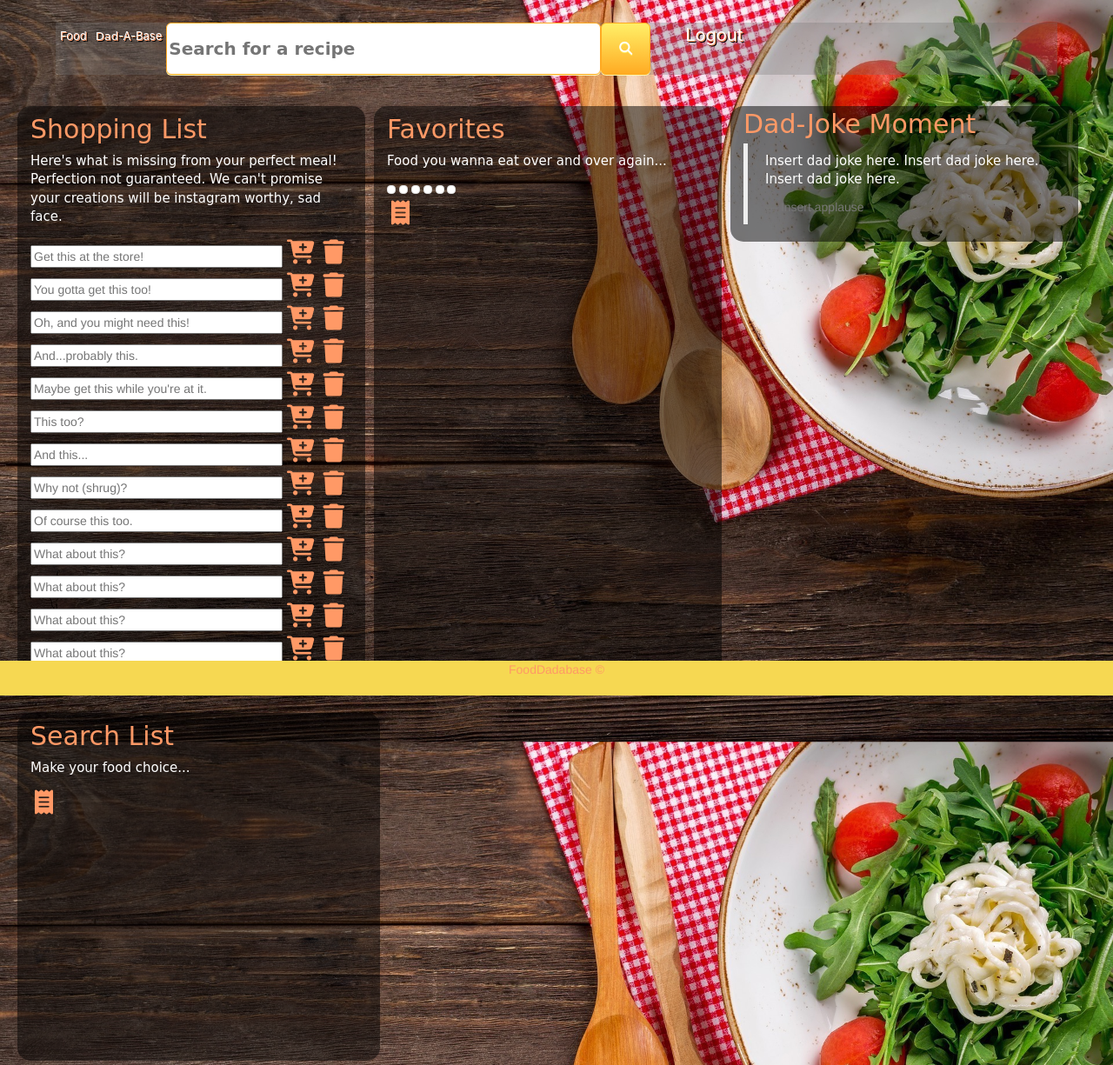
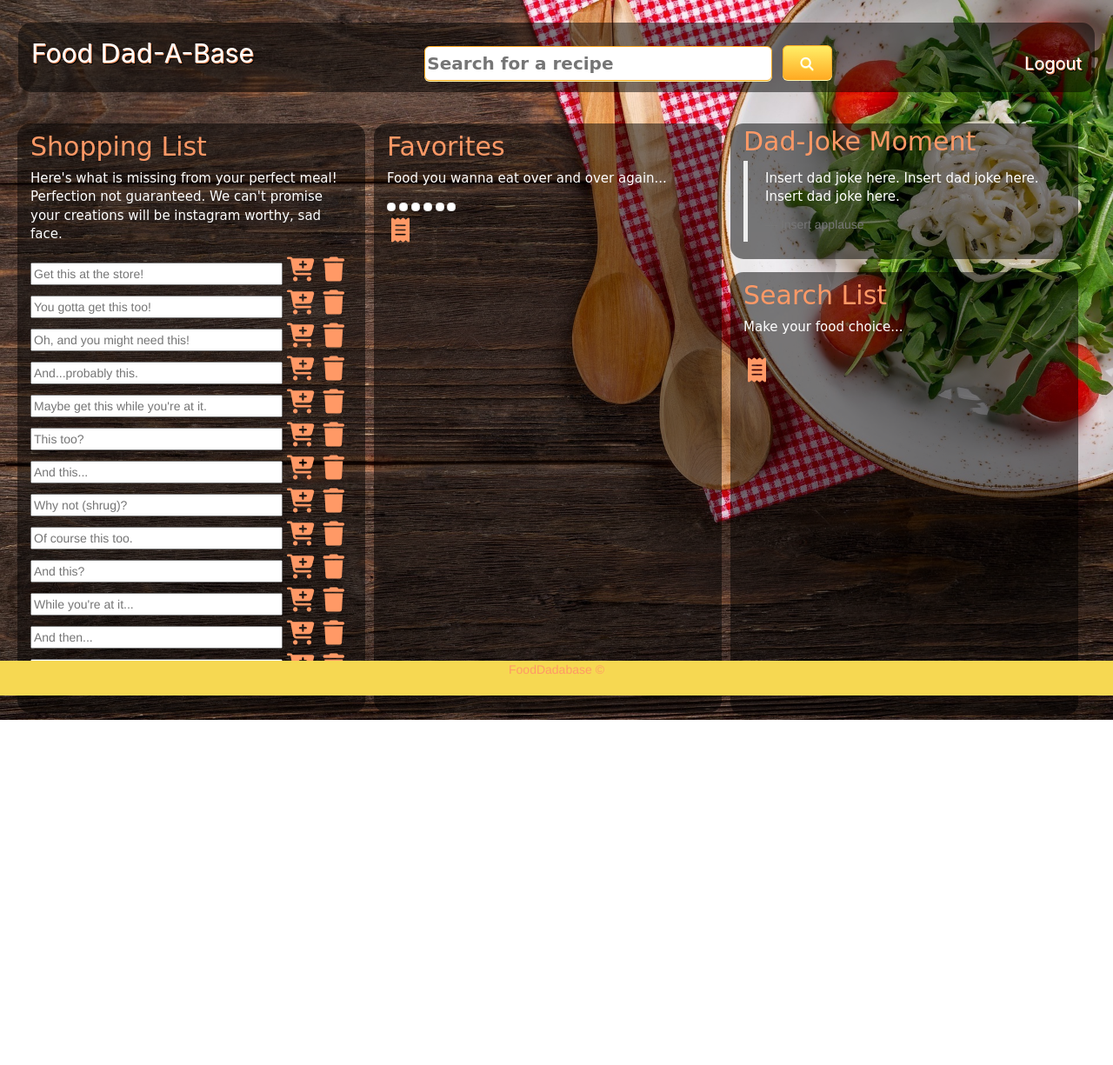
Before and after one commit to goantonioUW/food-dadabase, a Node server app: page /members in a window 1280 px wide. Shown: the whole page at 87% size. After the commit the page ends 828 px from the top, so only its background shows below. Run offline with Node 20, Linux system fonts and the light colour scheme; the visitor is signed in with stand-in values (Sample User, id 1); data that the repository does not hold is empty; some libraries are stand-ins or nearby versions; some web fonts are replaced.

Commit message:
Styling/layout changes to card cluster, nav bar, search card.

```diff
--- a/public/js/views/index.handlebars
+++ b/public/js/views/index.handlebars
@@ -7,7 +7,7 @@
 
 {{>favShopSign}}
 
-{{>searchResults}}
+{{!-- {{>searchResults}} --}}
 
 {{!-- Dad jokes api inputs --}}
 
--- a/public/js/views/partials/favShopSign.handlebars
+++ b/public/js/views/partials/favShopSign.handlebars
@@ -1,4 +1,3 @@
-
 <div class="card-cluster col-sm-12 col-xs-12 col-md-12">
     <div class="card col-sm-4 col-xs-8 col-md-3" style="min-width: 40rem; min-height: 67.75rem;">
         {{!-- <img src="..." class="card-img-top" alt="..."> --}}
@@ -20,118 +19,94 @@
         <div class="listCluster" style="margin-bottom: 15px;">
 
             <div class="input-group">
-                <input type="text" id="saved-item-1" class="groceryItem" data-item="1" placeholder="Get this at the store!" style="min-width: 29rem;"
+                <input type="text" id="saved-item-1" class="groceryItem" data-item="1"
+                    placeholder="Get this at the store!" style="min-width: 29rem;"
                     aria-label="Grocery input field with save and delete buttons">
-                {{!-- <button class="card-link fas fa-cart-plus fa-2x" type="button"></button>
-                <button class="card-link fas fa-trash fa-2x" type="button"></button> --}}
                 <a href="#" class="card-link saveToShopList fas fa-cart-plus fa-2x"></a>
                 <a href="#" class="card-link deleteFromShopList fas fa-trash fa-2x"></a>
             </div>
             <div class="input-group">
-                <input type="text" id="saved-item-2" class="groceryItem" data-item="2" placeholder="You gotta get this too!" style="min-width: 29rem;"
+                <input type="text" id="saved-item-2" class="groceryItem" data-item="2"
+                    placeholder="You gotta get this too!" style="min-width: 29rem;"
                     aria-label="Grocery input field with save and delete buttons">
-                {{!-- <button class="card-link fas fa-cart-plus fa-2x" type="button"></button>
-                <button class="card-link fas fa-trash fa-2x" type="button"></button> --}}
                 <a href="#" class="card-link saveToShopList fas fa-cart-plus fa-2x"></a>
                 <a href="#" class="card-link deleteFromShopList fas fa-trash fa-2x"></a>
             </div>
             <div class="input-group">
-                <input type="text" id="saved-item-3" class="groceryItem" data-item="3" placeholder="Oh, and you might need this!"
-                    style="min-width: 29rem;" aria-label="Grocery input field with save and delete buttons">
-                {{!-- <button class="card-link fas fa-cart-plus fa-2x" type="button"></button>
-                <button class="card-link fas fa-trash fa-2x" type="button"></button> --}}
+                <input type="text" id="saved-item-3" class="groceryItem" data-item="3"
+                    placeholder="Oh, and you might need this!" style="min-width: 29rem;"
+                    aria-label="Grocery input field with save and delete buttons">
                 <a href="#" class="card-link saveToShopList fas fa-cart-plus fa-2x"></a>
                 <a href="#" class="card-link deleteFromShopList fas fa-trash fa-2x"></a>
             </div>
             <div class="input-group">
-                <input type="text" id="saved-item-4" class="groceryItem" data-item="4" placeholder="And...probably this." style="min-width: 29rem;"
+                <input type="text" id="saved-item-4" class="groceryItem" data-item="4"
+                    placeholder="And...probably this." style="min-width: 29rem;"
                     aria-label="Grocery input field with save and delete buttons">
-                {{!-- <button class="card-link fas fa-cart-plus fa-2x" type="button"></button>
-                <button class="card-link fas fa-trash fa-2x" type="button"></button> --}}
                 <a href="#" class="card-link saveToShopList fas fa-cart-plus fa-2x"></a>
                 <a href="#" class="card-link deleteFromShopList fas fa-trash fa-2x"></a>
             </div>
             <div class="input-group">
-                <input type="text" id="saved-item-5" class="groceryItem" data-item="5" placeholder="Maybe get this while you're at it."
-                    style="min-width: 29rem;" aria-label="Grocery input field with save and delete buttons">
-                {{!-- <button class="card-link fas fa-cart-plus fa-2x" type="button"></button>
-                <button class="card-link fas fa-trash fa-2x" type="button"></button> --}}
+                <input type="text" id="saved-item-5" class="groceryItem" data-item="5"
+                    placeholder="Maybe get this while you're at it." style="min-width: 29rem;"
+                    aria-label="Grocery input field with save and delete buttons">
                 <a href="#" class="card-link saveToShopList fas fa-cart-plus fa-2x"></a>
                 <a href="#" class="card-link deleteFromShopList fas fa-trash fa-2x"></a>
             </div>
             <div class="input-group">
-                <input type="text" id="saved-item-6" class="groceryItem" data-item="6" placeholder="This too?" style="min-width: 29rem;"
-                    aria-label="Grocery input field with save and delete buttons">
-                {{!-- <button class="card-link fas fa-cart-plus fa-2x" type="button"></button>
-                <button class="card-link fas fa-trash fa-2x" type="button"></button> --}}
+                <input type="text" id="saved-item-6" class="groceryItem" data-item="6" placeholder="This too?"
+                    style="min-width: 29rem;" aria-label="Grocery input field with save and delete buttons">
                 <a href="#" class="card-link saveToShopList fas fa-cart-plus fa-2x"></a>
                 <a href="#" class="card-link deleteFromShopList fas fa-trash fa-2x"></a>
             </div>
             <div class="input-group">
-                <input type="text" id="saved-item-7" class="groceryItem" data-item="7" placeholder="And this..." style="min-width: 29rem;"
-                    aria-label="Grocery input field with save and delete buttons">
-                {{!-- <button class="card-link fas fa-cart-plus fa-2x" type="button"></button>
-                <button class="card-link fas fa-trash fa-2x" type="button"></button> --}}
+                <input type="text" id="saved-item-7" class="groceryItem" data-item="7" placeholder="And this..."
+                    style="min-width: 29rem;" aria-label="Grocery input field with save and delete buttons">
                 <a href="#" class="card-link saveToShopList fas fa-cart-plus fa-2x"></a>
                 <a href="#" class="card-link deleteFromShopList fas fa-trash fa-2x"></a>
             </div>
             <div class="input-group">
-                <input type="text" id="saved-item-8" class="groceryItem" data-item="8" placeholder="Why not (shrug)?" style="min-width: 29rem;"
-                    aria-label="Grocery input field with save and delete buttons">
-                {{!-- <button class="card-link fas fa-cart-plus fa-2x" type="button"></button>
-                <button class="card-link fas fa-trash fa-2x" type="button"></button> --}}
+                <input type="text" id="saved-item-8" class="groceryItem" data-item="8" placeholder="Why not (shrug)?"
+                    style="min-width: 29rem;" aria-label="Grocery input field with save and delete buttons">
                 <a href="#" class="card-link saveToShopList fas fa-cart-plus fa-2x"></a>
                 <a href="#" class="card-link deleteFromShopList fas fa-trash fa-2x"></a>
             </div>
             <div class="input-group">
-                <input type="text" id="saved-item-9" class="groceryItem" data-item="9" placeholder="Of course this too." style="min-width: 29rem;"
-                    aria-label="Grocery input field with save and delete buttons">
-                {{!-- <button class="card-link fas fa-cart-plus fa-2x" type="button"></button>
-                <button class="card-link fas fa-trash fa-2x" type="button"></button> --}}
+                <input type="text" id="saved-item-9" class="groceryItem" data-item="9" placeholder="Of course this too."
+                    style="min-width: 29rem;" aria-label="Grocery input field with save and delete buttons">
                 <a href="#" class="card-link saveToShopList fas fa-cart-plus fa-2x"></a>
                 <a href="#" class="card-link deleteFromShopList fas fa-trash fa-2x"></a>
             </div>
             <div class="input-group">
-                <input type="text" id="saved-item-10" class="groceryItem" data-item="10" placeholder="What about this?" style="min-width: 29rem;"
-                    aria-label="Grocery input field with save and delete buttons">
-                {{!-- <button class="card-link fas fa-cart-plus fa-2x" type="button"></button>
-                <button class="card-link fas fa-trash fa-2x" type="button"></button> --}}
+                <input type="text" id="saved-item-10" class="groceryItem" data-item="10" placeholder="And this?"
+                    style="min-width: 29rem;" aria-label="Grocery input field with save and delete buttons">
                 <a href="#" class="card-link saveToShopList fas fa-cart-plus fa-2x"></a>
                 <a href="#" class="card-link deleteFromShopList fas fa-trash fa-2x"></a>
             </div>
             <div class="input-group">
-                <input type="text" id="saved-item-11" class="groceryItem" data-item="11" placeholder="What about this?" style="min-width: 29rem;"
+                <input type="text" id="saved-item-11" class="groceryItem" data-item="11"
+                    placeholder="While you're at it..." style="min-width: 29rem;"
                     aria-label="Grocery input field with save and delete buttons">
-                {{!-- <button class="card-link fas fa-cart-plus fa-2x" type="button"></button>
-                <button class="card-link fas fa-trash fa-2x" type="button"></button> --}}
                 <a href="#" class="card-link saveToShopList fas fa-cart-plus fa-2x"></a>
                 <a href="#" class="card-link deleteFromShopList fas fa-trash fa-2x"></a>
             </div>
             <div class="input-group">
-                <input type="text" id="saved-item-12" class="groceryItem" data-item="12" placeholder="What about this?" style="min-width: 29rem;"
-                    aria-label="Grocery input field with save and delete buttons">
-                {{!-- <button class="card-link fas fa-cart-plus fa-2x" type="button"></button>
-                <button class="card-link fas fa-trash fa-2x" type="button"></button> --}}
+                <input type="text" id="saved-item-12" class="groceryItem" data-item="12" placeholder="And then..."
+                    style="min-width: 29rem;" aria-label="Grocery input field with save and delete buttons">
                 <a href="#" class="card-link saveToShopList fas fa-cart-plus fa-2x"></a>
                 <a href="#" class="card-link deleteFromShopList fas fa-trash fa-2x"></a>
             </div>
             <div class="input-group">
-                <input type="text" id="saved-item-13" class="groceryItem" data-item="13" placeholder="What about this?" style="min-width: 29rem;"
-                    aria-label="Grocery input field with save and delete buttons">
-                {{!-- <button class="card-link fas fa-cart-plus fa-2x" type="button"></button>
-                <button class="card-link fas fa-trash fa-2x" type="button"></button> --}}
+                <input type="text" id="saved-item-13" class="groceryItem" data-item="13" placeholder="I mean..."
+                    style="min-width: 29rem;" aria-label="Grocery input field with save and delete buttons">
                 <a href="#" class="card-link saveToShopList fas fa-cart-plus fa-2x"></a>
                 <a href="#" class="card-link deleteFromShopList fas fa-trash fa-2x"></a>
             </div>
-            {{!-- <div class="card-body">
-                <a href="#" class="card-link fas fa-cart-plus fa-2x"></a>
-                <a href="#" class="card-link fas fa-trash fa-2x"></a>
-            </div> --}}
+
         </div>
     </div>
 
     <div class="card col-sm-4 col-xs-8 col-md-3" style="min-width: 40rem; min-height: 67.75rem;">
-        {{!-- <img src="..." class="card-img-top" alt="..."> --}}
         <div class="card-body">
             <h5 class="card-title">Favorites</h5>
             <p class="card-text">Food you wanna eat over and over again...</p>
@@ -162,5 +137,22 @@
         </div>
     </div>
 
+    <div class="card card-cluster col-sm-4 col-xs-8 col-md-3" style="min-width: 40rem; height: 51rem; overflow:auto;">
+        <div class="card-body">
+            <div class="card-body">
+                <h5 class="card-title">Search List</h5>
+                <p class="card-text">Make your food choice...</p>
+            </div>
+        </div>
+        <div class="card-body">
+            <div style="overflow: auto;">
+                <ul id="recipe-name"></ul>
+            </div>
+        </div>
+        <div class="card-body">
+            <a href="#" class="card-link fas fa-receipt fa-2x"></a>
+        </div>
+    </div>
+
 
 </div>
--- a/public/js/views/partials/nav.handlebars
+++ b/public/js/views/partials/nav.handlebars
@@ -1,11 +1,12 @@
 <nav class="navbar">
   <div class="navContainer">
-    <p class="navbar-brand">Food </p>
-    <p class="navbar-brand"><span id="dadSpan">Dad</span>-A-Base</p> </p>
-
+    <p class="navbar-brand">Food <span id="dadSpan">Dad</span>-A-Base</p>
+    {{!-- <p class="navbar-brand"><span id="dadSpan">Dad</span>-A-Base</p>
+    </p> --}}
+    <div class="searchBarContainer">
       <input class="searchBar" type="search" placeholder="Search for a recipe" aria-label="Search">
-
       <button class="searchBtn btn-outline-success"><i class="fas fa-search fa-xs"></i></button>
+    </div>
 
     <ul class="navbar-nav me-auto mb-2 mb-lg-0">
       <li class="nav-item">
--- a/public/js/views/partials/searchResults.handlebars
+++ b/public/js/views/partials/searchResults.handlebars
@@ -1,6 +1,7 @@
-<div class="card-cluster col-sm-12 col-xs-12 col-md-12">
+{{!-- <div class="card-cluster col-sm-12 col-xs-12 col-md-12">
+</div> --}}
 
-    <div class="card col-sm-4 col-xs-8" style="min-width: 40rem; min-height: 40rem;">
+    {{!-- <div class="card card-cluster col-sm-4 col-xs-8 col-md-2" style="min-width: 40rem; min-height: 40rem;">
         {{!-- <img src="..." class="card-img-top" alt="..."> --}}
         <div class="card-body">
             <h5 class="card-title">Search List</h5>
@@ -12,5 +13,4 @@
         <div class="card-body">
             <a href="#" class="card-link fas fa-receipt fa-2x"></a>
         </div>
-    </div>
-</div>
+    </div> --}}
--- a/public/stylesheets/style.css
+++ b/public/stylesheets/style.css
@@ -36,25 +36,39 @@ h2 {
   font-family: -apple-system, BlinkMacSystemFont, "Segoe UI", Roboto, Oxygen,
   Ubuntu, Cantarell, "Open Sans", "Helvetica Neue", sans-serif;
   flex-direction: row;
-  padding: 5px;
-  margin-bottom: 10px;
-  font-size: 1.3rem;
+  /* padding: 5px;
+  margin-bottom: 10px; */
+  font-size: 3rem;
+
 }
 
 .nav-item {
   list-style-type: none;
   color: white;
+  align-items: center;
 }
+
+/* .navbar-nav {
+  align-items: center;
+} */
 
 .navContainer {
   font-family: -apple-system, BlinkMacSystemFont, "Segoe UI", Roboto, Oxygen,
     Ubuntu, Cantarell, "Open Sans", "Helvetica Neue", sans-serif;
-  font-size: 2rem;
-  background: #74747450;
+  font-size: 4rem;
+  background: #00000080;
   display: flex;
   text-shadow: #ff9966 1px 1px 0px, #000000 2px 2px 0px;
   margin: auto;
-  width: 90vw;
+  margin-left: 20px;
+  margin-right: 20px;
+  min-height: 8rem;
+  border-radius: 1.5rem;
+  align-items: center;
+  justify-content: space-between;
+
+
+  /* width: 90vw; */
 }
 
 .searchBtn
@@ -66,13 +80,14 @@ h2 {
 	background-color:#ffec64;
 	border-radius:6px;
 	border:1px solid #ffaa22;
-	display:inline-block;
+	/* display:inline-block; */
 	font-family:Arial;
 	font-size:20px;
 	font-weight:bold;
 	padding:6px 20px;
   text-shadow:0px 1px 0px #ffee66;
   color: white;
+  height: 4rem;
 }
 
 .searchBar {
@@ -81,10 +96,15 @@ h2 {
 	box-shadow: 0px 1px 0px 0px #fff6af;
 	border-radius:6px;
 	border:1px solid #ffaa22;
-	display:inline-block;
+	/* display:inline-block; */
 	font-size:20px;
   font-weight:bold;
-  width: 500px;
+  width: 400px;
+  height: 4rem;
+}
+
+.searchBarContainer {
+  display: inline-block;
 }
 
 .logoutBtn {
@@ -92,6 +112,7 @@ h2 {
   Ubuntu, Cantarell, "Open Sans", "Helvetica Neue", sans-serif;
   font-size: 2rem;
   color: white;
+  padding-right: 15px;
 }
 
 .loginBtn:hover {
@@ -160,6 +181,7 @@ li {
   color: black;
 }
 
+
 .footer {
   color: #ff9966;
   position: fixed;
```
Also changed, not shown: public/js/members.js (+8 -16 lines). Lines whose indentation alone changed are shown as unchanged.
